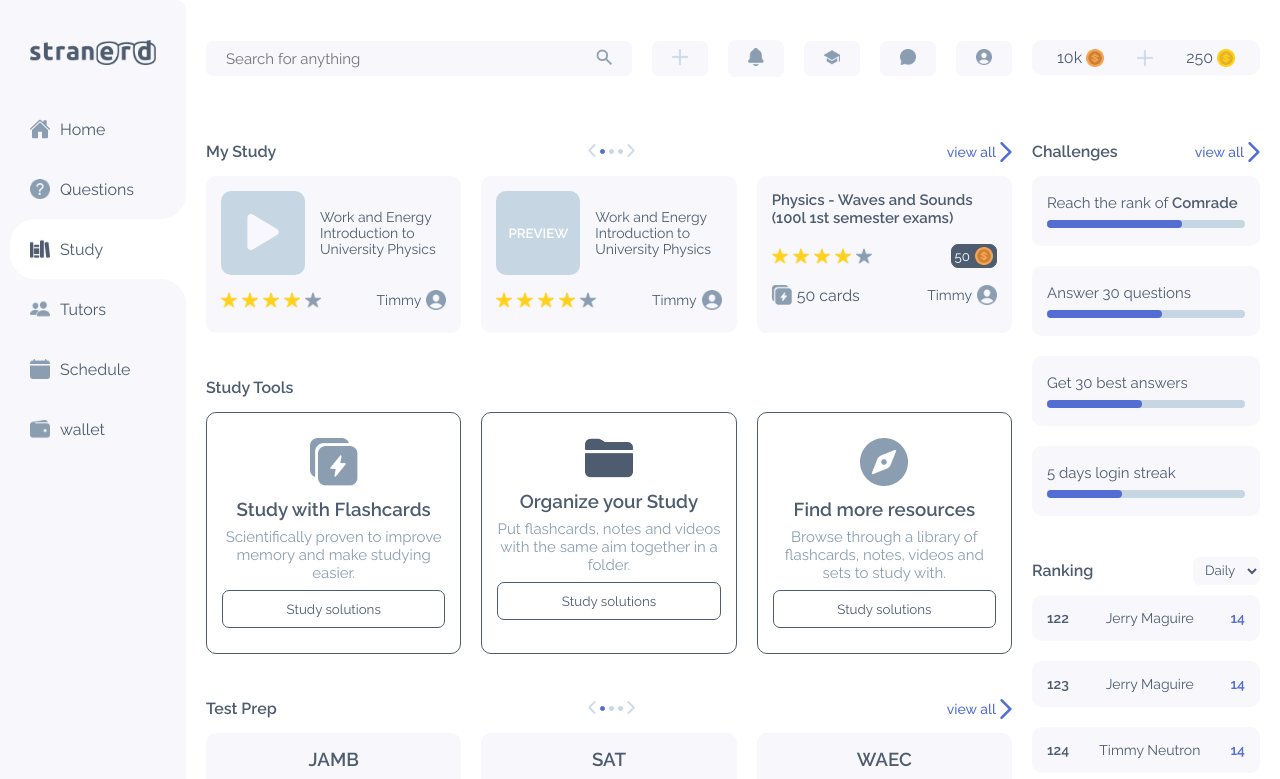
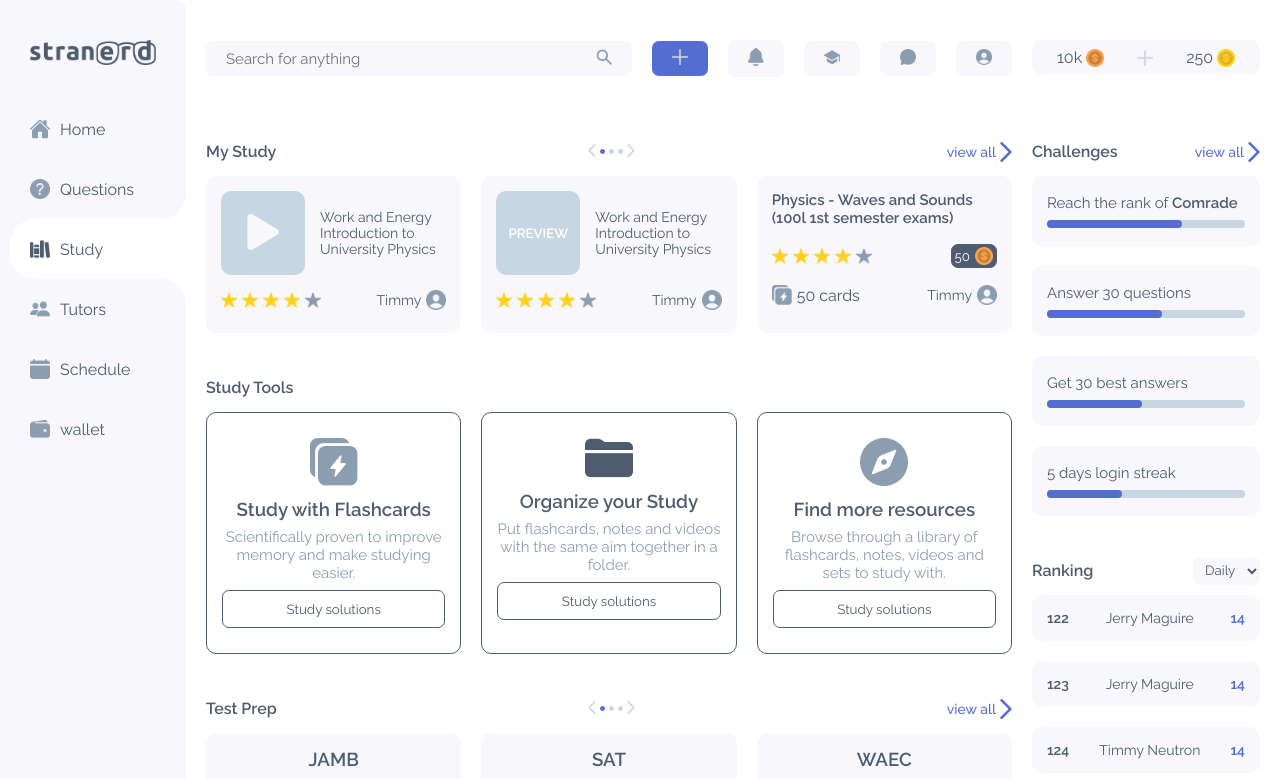
Before and after one commit to veedahv/stranerd, a Vue app: page / in a window 1280 px wide. Shown: the top 779 px of the page. Built offline with nearby package versions, Linux system fonts and the light colour scheme.

Commit message:
touch up

```diff
--- a/src/App.vue
+++ b/src/App.vue
@@ -22,7 +22,7 @@
               />
             </button>
           </div>
-          <button class="header-btn btn">
+          <button class="header-btn add-btn btn">
             <img src="./assets/add.png" class="header-icon" alt="coin" />
           </button>
           <button class="header-btn btn">
@@ -537,6 +537,10 @@ input {
   padding: 5px 8px;
 }
 .header-btn:hover {
+  /* background: #546dd3; */
+  cursor: pointer;
+}
+.add-btn {
   background: #546dd3;
   cursor: pointer;
 }
```
